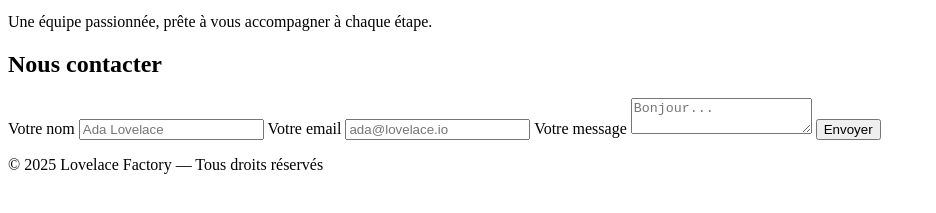
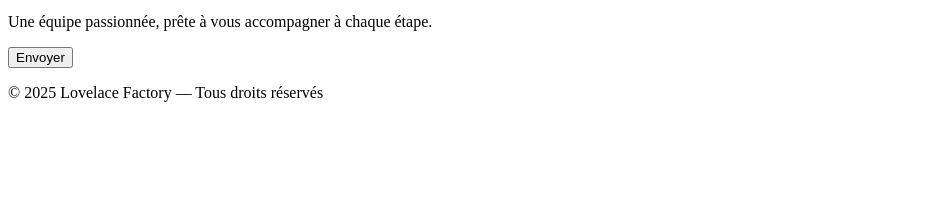
Before and after one commit to gaedicoger/lovelace-factory-s1, a plain HTML site: page index.html in a window 1280 px wide. Shown: the part 405-618 px from the top of the page, without its empty margins (0-936 px from the left). Drawn offline with Linux system fonts and the light colour scheme.

Commit message:
changementr structure html essai merge 1

```diff
--- a/index.html
+++ b/index.html
@@ -39,19 +39,7 @@
         <img src="equipe.jpg" alt="Photo de l'équipe Lovelace Factory" />
         <p>Une équipe passionnée, prête à vous accompagner à chaque étape.</p>
       </section>
-      <section class="contact">
-        <h2>Nous contacter</h2>
-        <form>
-          <label for="nom">Votre nom</label>
-          <input type="text" id="nom" name="nom" placeholder="Ada Lovelace" />
-          <label for="email">Votre email</label>
-          <input
-            type="email"
-            id="email"
-            name="email"
-            placeholder="ada@lovelace.io"
-          />
-          <label for="message">Votre message</label>
+      <section
           <textarea
             id="message"
             name="message"
```
